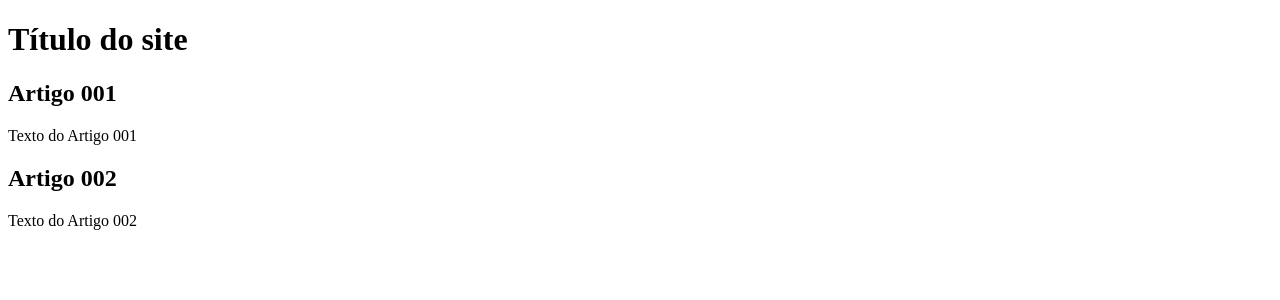
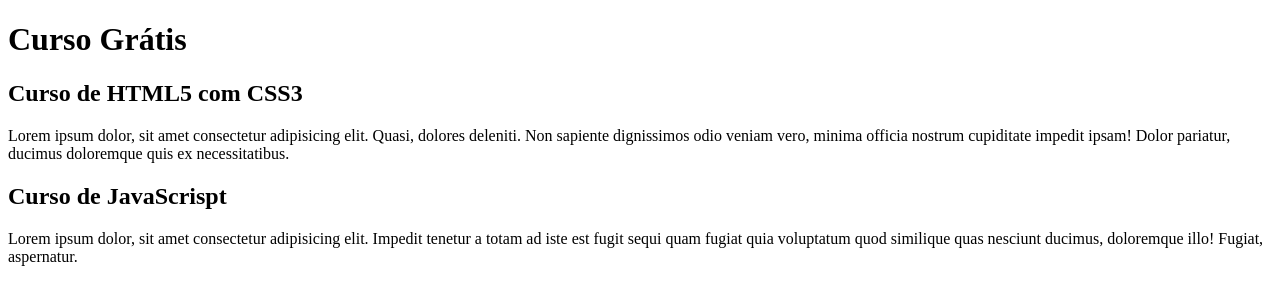
Before and after one commit to AdrianaMendonca/projeto-site, a plain HTML site: page index.html in a window 1280 px wide. Drawn offline with Linux system fonts and the light colour scheme.

Commit message:
comecei a escrever o conteudo

```diff
--- a/index.html
+++ b/index.html
@@ -8,14 +8,14 @@
 <body>
     <main>
     <header>
-        <h1> Título do site</h1>
+        <h1> Curso Grátis</h1>
     </header>
     <article>
-        <h2> Artigo 001</h2>
-        <p>Texto do Artigo 001</p>
+        <h2> Curso de HTML5 com CSS3</h2>
+        <p>Lorem ipsum dolor, sit amet consectetur adipisicing elit. Quasi, dolores deleniti. Non sapiente dignissimos odio veniam vero, minima officia nostrum cupiditate impedit ipsam! Dolor pariatur, ducimus doloremque quis ex necessitatibus.</p>
         <article>
-            <h2>Artigo 002</h2>
-            <p>Texto do Artigo 002</p>
+            <h2>Curso de JavaScrispt</h2>
+            <p>Lorem ipsum dolor, sit amet consectetur adipisicing elit. Impedit tenetur a totam ad iste est fugit sequi quam fugiat quia voluptatum quod similique quas nesciunt ducimus, doloremque illo! Fugiat, aspernatur.</p>
         </article>
     </article>
 
```
